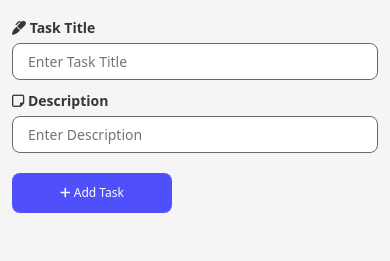
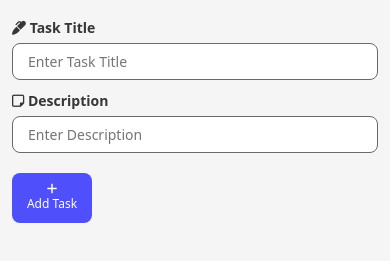
Before and after one commit to Chhakok/Task-Manager-Web, a plain HTML site: page index.html in a window 390 px wide. Shown: the part 73-334 px from the top of the page. Drawn offline with nearby package versions, Linux system fonts and the light colour scheme.

Commit message:
Update style.css

```diff
--- a/style.css
+++ b/style.css
@@ -133,10 +133,16 @@ button:active {
 
 /* Extra small devices (phones) */
 @media (max-width: 575px) {
- .input-box #btn-add {
-  width: 160px;
-  font-size: 12px;
-}
+  .input-box #btn-add {
+    display: flex;
+    flex-direction: column;
+    align-items: center;
+    justify-content: center;
+    width: 80px;
+    height: 50px;
+    font-size: 12px;
+  }
+
 
 }
 
```
